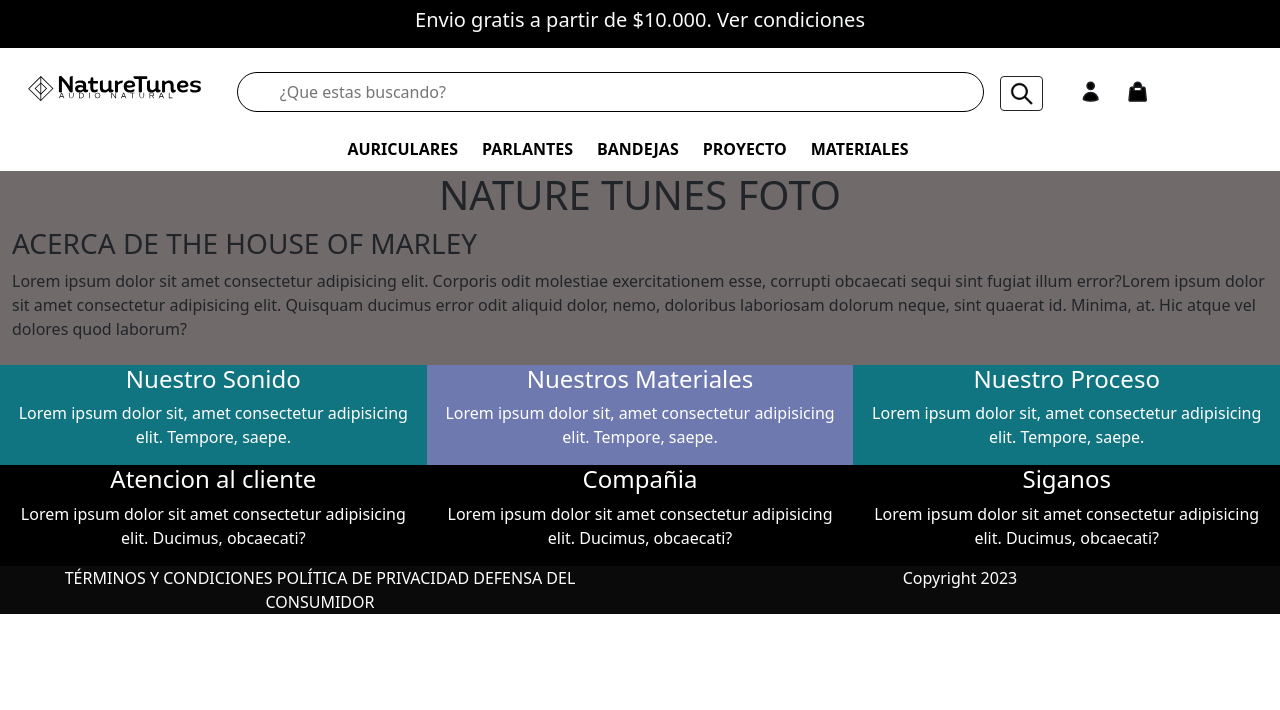
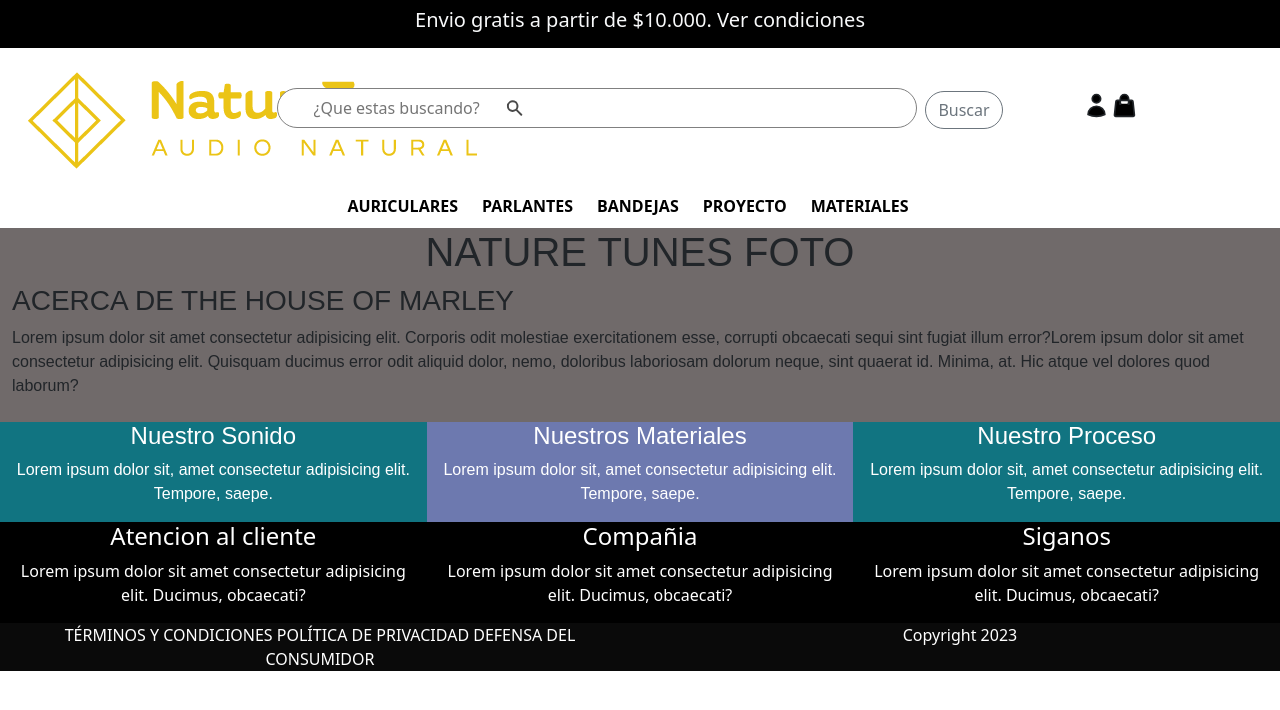
Before and after one commit to MaxiPrandi/NatureTunes, a React (Vite) app in the folder Front/: page / in a window 1280 px wide. Shown: the top 710 px of the page. Built offline with nearby package versions, Linux system fonts and the light colour scheme.

Commit message:
subo con Navbar nuevo

```diff
--- a/Front/index.html
+++ b/Front/index.html
@@ -2,9 +2,9 @@
 <html lang="en">
   <head>
     <meta charset="UTF-8" />
-    <link rel="icon" type="image/svg+xml" href="src/assets/images/nat.png" />
+    <link rel="icon" type="image/svg+xml" href="src/assets/images/favicon.png" />
     <meta name="viewport" content="width=device-width, initial-scale=1.0" />
-    <title>Nature Tunes 🔈</title>
+    <title>NatureTunes</title>
   </head>
   <body>
     <div id="root"></div>
--- a/Front/public/styles/App.css
+++ b/Front/public/styles/App.css
@@ -7,44 +7,57 @@
 
 .contenedor {
   background-color: rgb(112, 106, 106);
-
+  font-family: Arial, Helvetica, sans-serif;
 }
 
 .box1 {
   background-color: rgb(17, 116, 129);
   color: white;
-
 }
 
 .box2 {
   background-color: rgb(109, 121, 175);
   color: white;
-
 }
 
 .box3 {
   background-color: rgb(17, 116, 129);
   color: white;
-
 }
 
 .navbar {
-
   background-color: rgb(199, 187, 187);
   display: flex;
   flex-direction: column;
   justify-content: space-between;
   align-items: center;
+}
 
+.input-wrapper {
+  position: relative;
+}
+
+.input-icon {
+  color: rgb(74, 74, 74);
+  position: absolute;
+  width: 1.2rem;
+  height: 1.2rem;
+  left: 17.5rem;
+  top: 50%;
+  transform: translateY(-50%);
 }
 
 .buscador {
-  width: 90%;
-  height: 40px;
-  padding-left: 5%;
+  width: 40rem;
+  padding-left: 2.2rem;
   padding-right: 5%;
-  border: 1px solid;
-  border-radius: 50px;
+  border: 1px solid gray;
+  line-height: 0.5rem;
+}
+
+.icons{
+  display: flex;
+  width: 4rem;
 }
 
 .links {
@@ -52,33 +65,24 @@
   justify-content: center;
   margin-top: 25px;
   margin-bottom: 10px;
-
 }
 
 .linkk {
   text-decoration: none;
   color: black;
-  Font-weight: bold;
-
-}
-
-.icons {
-  width: 50%;
-  display: flex;
-
+  font-weight: bold;
 }
 
 .barra {
   background-color: black;
-
 }
 
-.footer1{
+.footer1 {
   background-color: black;
   color: white;
 }
 
-.footer2{
+.footer2 {
   background-color: rgb(10, 10, 10);
   color: white;
 }
--- a/Front/src/partials/Navbar.jsx
+++ b/Front/src/partials/Navbar.jsx
@@ -15,31 +15,42 @@ function NavBar() {
             </Row>
 
             <Row className="mt-3">
-                <Col md={2} className=" mt-2">
+                <Col md={2} className="mt-2">
                     <Link to="/" className="text-light">
-                        <img src="./src/assets/images/monochrome-black.svg" className="mt-1 ms-3" alt="logo" />
+                        <img src="./src/assets/images/default2.png" className="ms-3" alt="logo" />
                     </Link>
                 </Col>
-                <Col md={8} className="mt-2 ">
 
-                    <form action="" >
-                        <input type="search" placeholder="¿Que estas buscando?" className="buscador me-3" />
-                        <Button variant="outline-dark" size="sm">
-                            <img src="./src/assets/images/lupa.png" width="25px" alt="lupa" />
-                        </Button>
-                    </form>
+                <Col md={8} className="mt-4 ">
+                    <div className="input-wrapper">
+                        <input type="search" placeholder="¿Que estas buscando?" className="buscador py-2 me-2 rounded-pill" />
+                        <svg
+                            xmlns="http://www.w3.org/2000/svg"
+                            class="input-icon"
+                            viewBox="0 0 20 20"
+                            fill="currentColor"
+                        >
+                            <path
+                                fill-rule="evenodd"
+                                d="M8 4a4 4 0 100 8 4 4 0 000-8zM2 8a6 6 0 1110.89 3.476l4.817 4.817a1 1 0 01-1.414 1.414l-4.816-4.816A6 6 0 012 8z"
+                                clip-rule="evenodd"
+                            />
+                        </svg>
+                        <button type="button" className="btn btn-outline-secondary rounded-pill">Buscar</button>
+                    </div>
                 </Col>
-                <Col md={2} className="mt-3">
-                    <div className="icons">
-                        <svg xmlns="http://www.w3.org/2000/svg" fill="solid" viewBox="0 0 24 24" strokeWidth="1.5" stroke="currentColor" className="w-6 h-6 me-4">
+
+                <Col md={2}>
+                    <div className="icons w-4 mt-4 p-1 d-flex justify-content-around">
+                        <svg xmlns="http://www.w3.org/2000/svg" fill="solid" viewBox="0 0 25 25" strokeWidth="1.5" stroke="currentColor">
                             <path strokeLinecap="round" strokeLinejoin="round" d="M15.75 6a3.75 3.75 0 11-7.5 0 3.75 3.75 0 017.5 0zM4.501 20.118a7.5 7.5 0 0114.998 0A17.933 17.933 0 0112 21.75c-2.676 0-5.216-.584-7.499-1.632z" /></svg>
 
-                        <svg xmlns="http://www.w3.org/2000/svg" fill="solid" viewBox="0 0 24 24" strokeWidth="1.5" stroke="currentColor" className="w-6 h-6 me-4">
+                        <svg xmlns="http://www.w3.org/2000/svg" fill="solid" viewBox="0 0 25 25" strokeWidth="1.5" stroke="currentColor">
                             <path strokeLinecap="round" strokeLinejoin="round" d="M15.75 10.5V6a3.75 3.75 0 10-7.5 0v4.5m11.356-1.993l1.263 12c.07.665-.45 1.243-1.119 1.243H4.25a1.125 1.125 0 01-1.12-1.243l1.264-12A1.125 1.125 0 015.513 7.5h12.974c.576 0 1.059.435 1.119 1.007zM8.625 10.5a.375.375 0 11-.75 0 .375.375 0 01.75 0zm7.5 0a.375.375 0 11-.75 0 .375.375 0 01.75 0z" /></svg>
                     </div>
                 </Col>
             </Row>
-{/* Links de Navbar */}
+            {/* Links de Navbar */}
             <div className='links'>
                 <Link to='/seccion1' className="me-4 linkk">AURICULARES</Link>
                 <Link to='/seccion1' className="me-4 linkk">PARLANTES</Link>
```
Also changed, not shown: Front/src/assets/Images/default2.png (added), Front/src/assets/Images/favicon.png (added).
